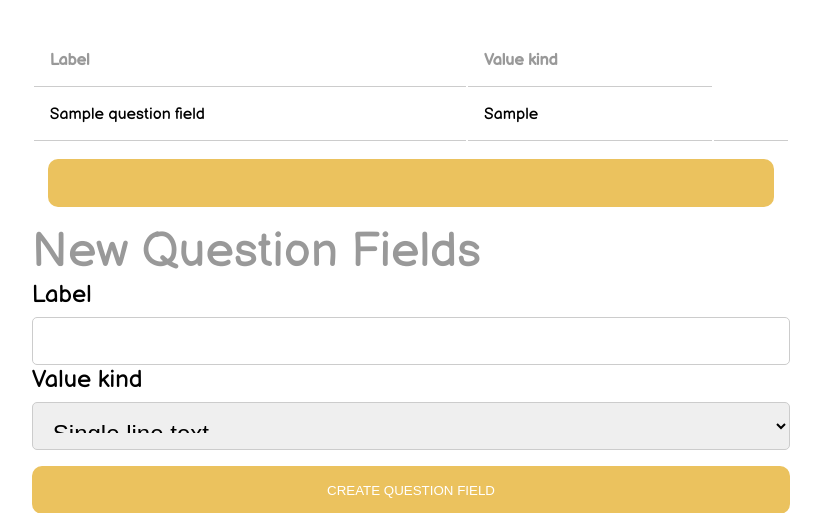
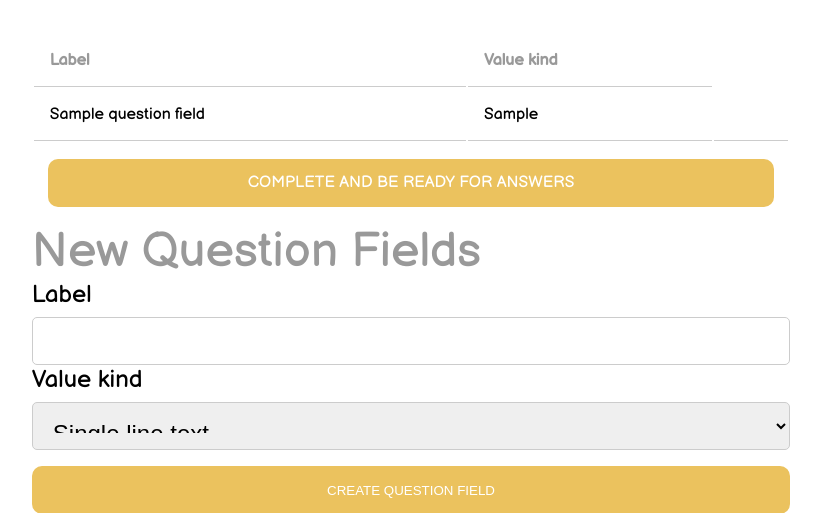
Before and after one commit to CPNV-ES/DDQ-Exercise-Looper, a PHP site: template src/ressources/views/questions/index.php in a window 1280 px wide. Shown: the part 380-893 px from the top of the page, without its empty margins (229-1050 px from the left). Run offline with PHP 8.4, Linux system fonts and the light colour scheme; the template is opened without the code that fills it: most values are stand-ins (such as "Sample title", 1, 10 or a date in 2020); data that the repository does not hold is empty; style sheets or scripts are compiled from the project's sources.

Commit message:
update the route to change state to answering

```diff
--- a/src/ressources/views/questions/index.php
+++ b/src/ressources/views/questions/index.php
@@ -32,7 +32,7 @@ $content = '
                 '.$questionfieldsList.'
             </tbody>
         </table>
-        <a class="button bg-primary text-white" href=""></a>
+        <a class="button bg-primary text-white" href="/exercises/'.$id.'/setState/answering"><i class="fas fa-comment"></i> Complete and be ready for answers</a>
     </div>
     <div class="col-2">
         <span class="page-title">New Question Fields</span>
```
